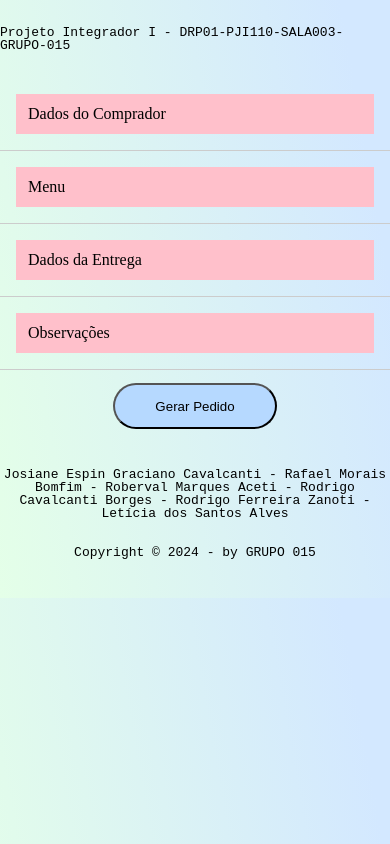
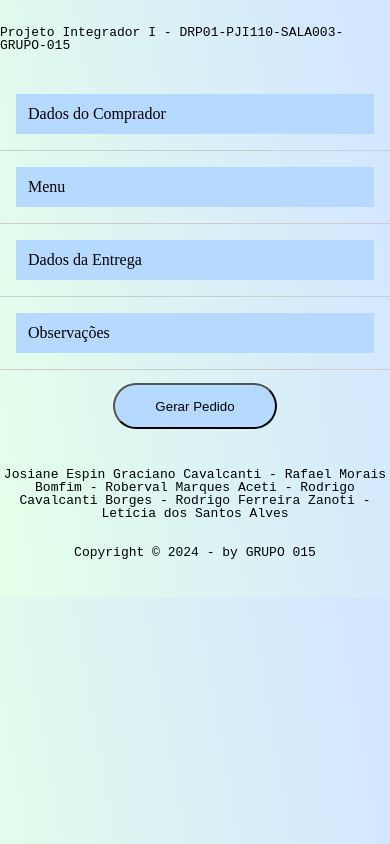
Before and after one commit to Grupo-015/PI, a plain HTML site: page html/operacaoV2.html in a window 390 px wide. Drawn offline with Linux system fonts and the light colour scheme.

Commit message:
Update operacaoV2.css

```diff
--- a/css/operacaoV2.css
+++ b/css/operacaoV2.css
@@ -86,7 +86,7 @@ input[type="checkbox"]:checked + label + .conteudo {
         display: block;
         cursor: pointer;
         padding: 12px;
-        background-color: rgb(255,192,203);
+        background-color: #b6d9ff;
     }
 
     .sanfona-elemento .conteudo {
```
